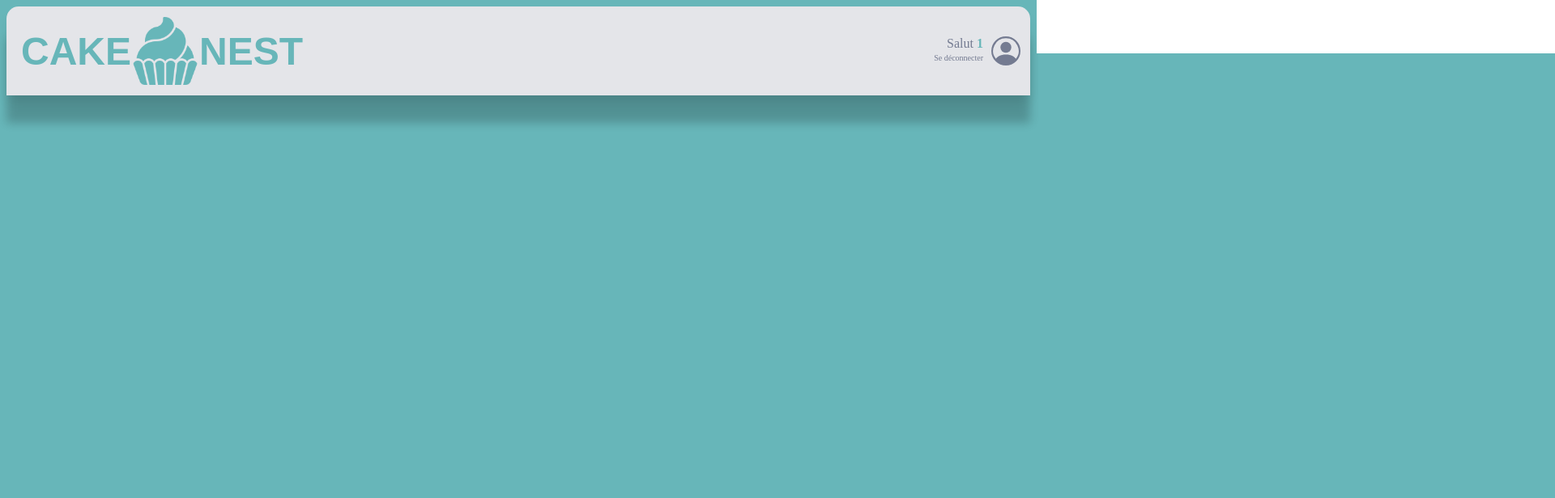
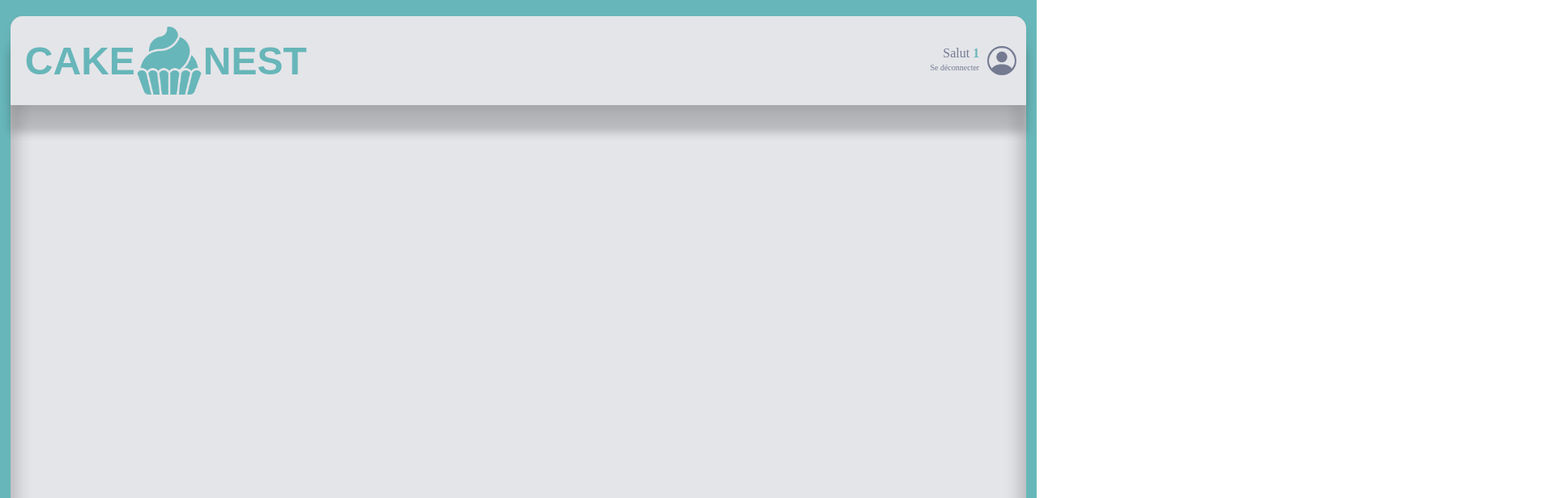
Before and after one commit to Saibotyk/Cake-Nest-Sai, a React (Vite) app: page /order/1 in a window 1280 px wide. Shown: the top 616 px of the page at 81% size, 1920 px wide, since content can reach past the window. Built offline with nearby package versions, Linux system fonts and the light colour scheme.

Commit message:
✅  Add container for shop

```diff
--- /dev/null
+++ b/src/components/reusable_ui/Container.jsx
@@ -0,0 +1,22 @@
+import React from 'react'
+import styled from 'styled-components';
+import { theme } from '../Theme';
+
+
+export default function Container({ children }) {
+    return (
+        <ContainerStyled>
+            {children}
+        </ContainerStyled>
+    )
+}
+
+const ContainerStyled = styled.div`
+    background-color: ${theme.colors.greyLight};
+    height:96vh;
+    width: 98vw;
+    margin: ${theme.spacing.md} auto;
+    z-index: -1000 ;
+    border-radius: ${theme.borderRadius.extraRound};
+    box-shadow: 0px 8px 20px 8px rgba(0, 0, 0, 0.2) inset;
+`;
--- a/src/components/reusable_ui/NavBar.jsx
+++ b/src/components/reusable_ui/NavBar.jsx
@@ -26,6 +26,7 @@ const NavBarStyled = styled.nav`
     border-top-left-radius: ${theme.borderRadius.extraRound};
     padding: ${theme.spacing.sm};
     box-shadow: 0px 34px 12px 0px rgba(0,0,0,0.2),0px 10px 15px -3px rgba(0,0,0,0.1);
+    z-index: 1000;
 
     .logo{
         border: none;
--- a/src/pages/OrderPage.jsx
+++ b/src/pages/OrderPage.jsx
@@ -4,6 +4,7 @@ import { useParams } from 'react-router-dom'
 import { theme } from '../components/Theme';
 import styled from 'styled-components'
 import NavBar from '../components/reusable_ui/NavBar';
+import Container from '../components/reusable_ui/Container';
 
 export default function OrderPage() {
 
@@ -11,21 +12,21 @@ export default function OrderPage() {
 
   return (
     <BackgroundStyled>
-      <NavBar username={username}/>
+      <Container>
+        <NavBar username={username} />
+      </Container>
     </BackgroundStyled>
   )
 }
 
 const BackgroundStyled = styled.div`
-  height: 100vh;
-  ::before{
     content: "";
     position: absolute  ;
     top: 0;
     left: 0;
     z-index: -1000;
     background-color: ${theme.colors.primary};
-    height: 100vh;
-    width: 100vw;
-  }
+    height: 100%;
+    width: 100%;
+
 `;
```
